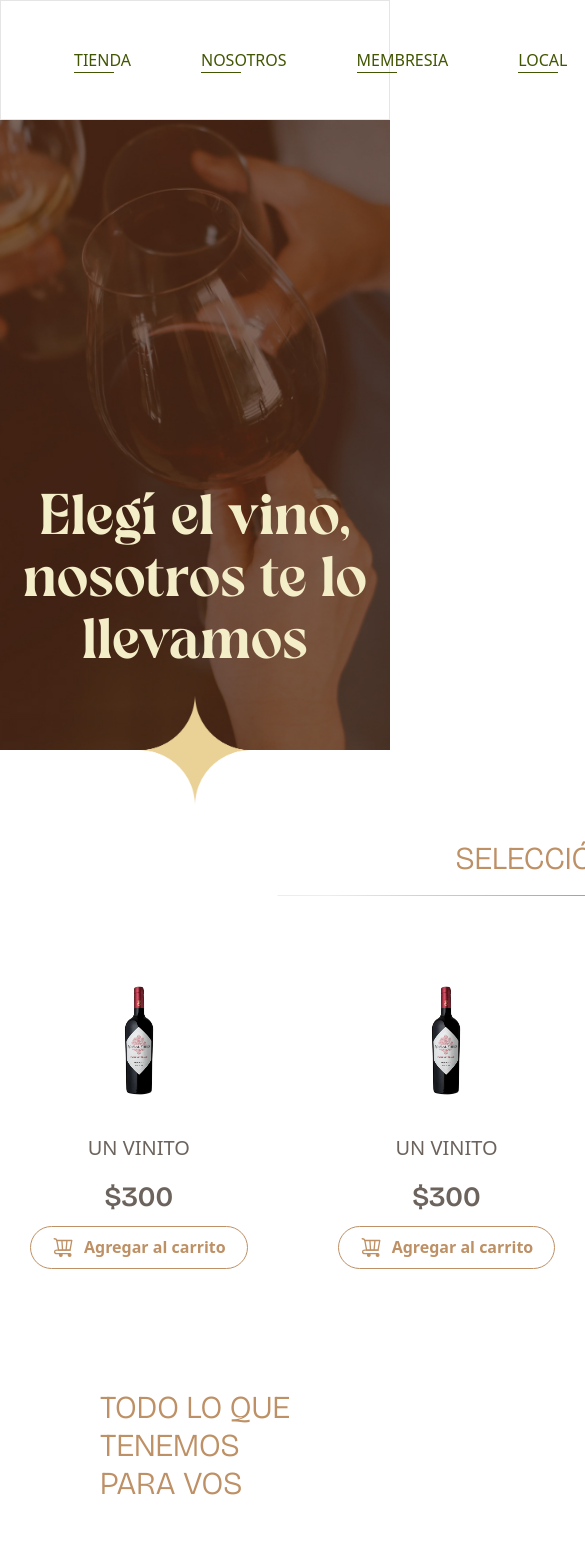
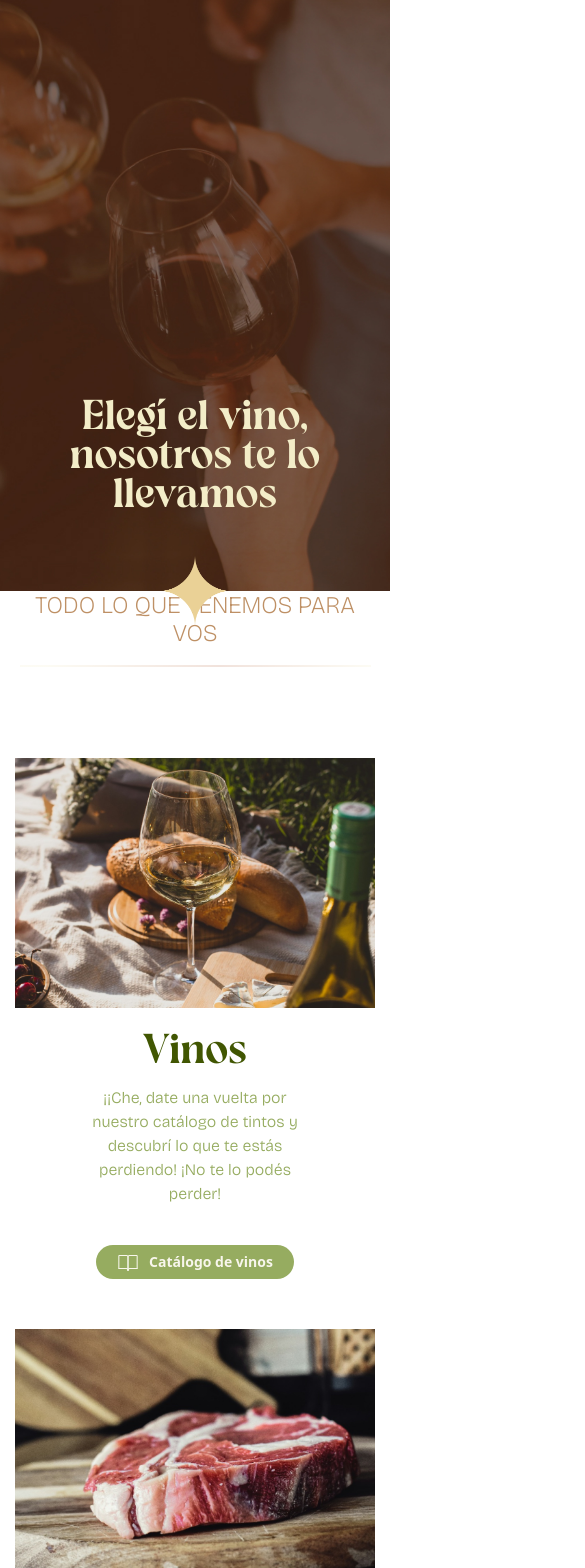
Before and after one commit to DiegoGraffi/La-casa-de-los-franceses, a Next.js app: page / in a window 390 px wide. Shown: the top 1568 px of the page, 585 px wide, since content can reach past the window. Built offline with nearby package versions, Linux system fonts and the light colour scheme.

Commit message:
hero, footer and categorySection mobile

```diff
--- a/src/app/homeSections/Categoria.tsx
+++ b/src/app/homeSections/Categoria.tsx
@@ -7,10 +7,10 @@ import SectionTitle from "@/components/SectionTitle";
 
 export default function Categoria() {
   return (
-    <div className="px-[100px] mx-auto flex flex-col justify-center w-full max-w-[1600px] gap-[90px]">
+    <div className="px-[15px] lg:px-[100px] mx-auto flex flex-col justify-center w-full max-w-[1600px] gap-[90px]">
       <SectionTitle title="Todo lo que tenemos para vos" />
       <div className="flex gap-x-[60px] relative self-center ">
-        <div className="flex flex-col">
+        <div className="flex flex-col gap-[25px] lg:gap-0">
           <CategoryCard
             title="Vinos"
             textButton="Catálogo de vinos"
--- a/src/app/homeSections/Hero.tsx
+++ b/src/app/homeSections/Hero.tsx
@@ -2,23 +2,25 @@ import Image from "next/image";
 
 export default function Hero() {
   return (
-    <div className="w-[100%] h-[750px] relative">
+    <div className="w-[100%] h-[70vh] md:h-[750px] relative">
       <div className="z-10 max-w-[1600px] px-[40px] mx-auto flex justify-center">
-        <h1 className="absolute mt-[200px] font-vangeda text-[55px]/[62px] text-primarioClaro text-center bottom-[75px]">
+        <h1 className="absolute mt-[200px] font-vangeda text-[40px]/[39px] md:text-[55px]/[62px] text-primarioClaro text-center bottom-[75px] px-[20px]">
           Elegí el vino, nosotros te lo llevamos
         </h1>
       </div>
       <div className="h-full">
         <div className="w-full h-full flex justify-center">
+          <div className="h-[72px] md:h-[112px] aspect-square bottom-0 absolute translate-y-[50%] ">
+
           <Image
             src="/images/estrella.png"
             alt="logo"
-            width={112}
-            height={112}
+            fill
             loading="eager"
             decoding="async"
-            className="bottom-0 absolute translate-y-[50%]"
-          />
+            className="object-contain"
+            />
+            </div>
         </div>
         <Image
           src="/images/portada.jpg"
--- a/src/app/layout.tsx
+++ b/src/app/layout.tsx
@@ -41,7 +41,7 @@ export default function RootLayout({
   return (
     <html lang="en">
       <body className={`${vangeda.variable} ${bricolage.variable}`}>
-        <Navbar />
+        {/* <Navbar /> */}
         {children}
         <Footer />
       </body>
--- a/src/app/page.tsx
+++ b/src/app/page.tsx
@@ -11,12 +11,12 @@ export default function Home() {
   return (
     <div className="min-h-screen flex justify-center items-center flex-col ">
       <Hero />
-      <Carrusel />
+      {/* <Carrusel /> */}
       <Categoria />
-      <Membresia />
-      <Nosotros />
-      <Eventos />
-      <Marca />
+      {/* <Membresia /> */}
+      {/* <Nosotros /> */}
+      {/* <Eventos /> */}
+      {/* <Marca /> */}
     </div>
   );
 }
--- a/src/components/CategoryCard.tsx
+++ b/src/components/CategoryCard.tsx
@@ -1,6 +1,8 @@
 import Image, { StaticImageData } from "next/image";
 import BotonXL from "./GeneralComponents/Botones/BotonXL";
 import catalogoIcon from "../../public/images/catalogoIcon.svg";
+import BotonLG from "./GeneralComponents/Botones/BotonLG";
+import BotonMD from "./GeneralComponents/Botones/BotonMD";
 
 type CategoryCardProps = {
   image: StaticImageData;
@@ -23,41 +25,57 @@ export default function CategoryCard({
 }: CategoryCardProps) {
   return (
     <div
-      className={`group w-full flex h-[425px] ${
-        reverse ? "flex-row-reverse" : "flex-row"
+      className={`group w-full flex md:px-0 flex-col gap-[25px] lg:flex-row lg:gap-0 lg:h-[425px] ${reverse ? "lg:flex-row-reverse" : "lg:flex-row"
       } `}
     >
-      <div className="max-h-[425px] flex-1 relative basis-1/2">
+      <div className="lg:max-h-[425px] flex-1 relative basis-1/2">
         <Image
           src={image}
           alt="imagen categoria"
+
+          className="object-cover h-[250px] lg:hidden"
+        />
+
+<Image
+          src={image}
+          alt="imagen categoria"
           fill
-          className="object-cover"
+          className="object-cover hidden lg:flex"
         />
       </div>
-      <div className="flex-1 flex flex-col px-[60px] gap-[4px] basis-1/2 justify-center group-hover:bg-gris6 transition-all ease-in-out duration-200">
+      <div className="flex-1 flex flex-col px-[60px] gap-[14px] basis-1/2 justify-center lg:group-hover:bg-gris6 transition-all ease-in-out duration-200">
         <h3
-          className={`text-[55px]/[62px] font-vangeda ${
+          className={`text-[40px]/[39px] text-center lg:text-start lg:text-[55px]/[62px] font-vangeda ${
             reverse ? "text-terciarioPrincipal" : "text-secundarioOscuro"
           }`}
         >
           {title}
         </h3>
         <p
-          className={`text-[20px]/[25px] ${
+          className={`text-[16px]/[24px] text-center lg:text-start lg:text-[20px]/[25px] ${
             reverse ? "text-terciarioClaro" : "text-secundarioPrincipal"
           }  font-light font-bricolage`}
         >
           {description}
         </p>
 
-        <div className="py-[25px]">
+        <div className="py-[25px] flex justify-center lg:justify-start">
+          <div className="flex lg:hidden">
+            <BotonMD  text={textButton}
+            link={link}
+            icon={catalogoIcon}
+            color={color}/>
+          </div>
+
+          <div className="hidden lg:flex">
+
           <BotonXL
             text={textButton}
             link={link}
             icon={catalogoIcon}
             color={color}
-          />
+            />
+            </div>
         </div>
       </div>
     </div>
--- a/src/components/Footer.tsx
+++ b/src/components/Footer.tsx
@@ -18,10 +18,10 @@ import FooterItem from "./FooterItem";
 export default function Footer() {
   return (
     <div className="bg-terciarioClaro w-full py-[70px]">
-      <div className="container mx-auto flex gap-[100px]">
-        <div className="flex flex-col gap-[60px]">
+      <div className="container mx-auto flex flex-col lg:flex-row gap-[50px] lg:gap-[100px]">
+        <div className="flex items-center flex-col gap-[60px]">
           <Image src={logo} alt="logo" width={150} className="object-contain" />
-          <div>
+          <div className="w-[90%] md:w-full">
             <ul>
               <li>
                 <FooterItem icon={pinIcon} label="Ubicación" />
@@ -41,16 +41,16 @@ export default function Footer() {
             </ul>
           </div>
         </div>
-        <div className="grid grid-cols-3 gap-[100px]">
-          <div className="col-span-1 flex flex-col gap-[25px]">
-            <div className="flex justify-between">
-              <p className="text-primarioMuyClaro font-bricolage font-semibold text-[28px]/[34px]">
+        <div className="grid grid-cols-1 lg:grid-cols-3 gap-[50px] lg:gap-[100px]">
+          <div className="col-span-1 flex flex-col gap-[25px] justify-center lg:justify-start">
+            <div className="flex justify-center md:justify-between w-full">
+              <p className="text-primarioMuyClaro font-bricolage font-semibold text-[28px]/[34px] text-center md:text-start">
                 Contacto
               </p>
-              <Image src={arrow} alt="arrow" />
+              <Image src={arrow} alt="arrow" className="hidden lg:flex"/>
             </div>
 
-            <ul>
+            <ul className="w-[90%] md:w-full mx-auto">
               <li>
                 <FooterItem icon={phoneIcon} label="+54 9 2645 13-9725" />
               </li>
@@ -64,11 +64,11 @@ export default function Footer() {
           </div>
 
           <div className="col-span-2 flex flex-col gap-[25px]">
-            <p className="text-primarioMuyClaro font-bricolage font-semibold text-[28px]/[34px]">
+            <p className="text-primarioMuyClaro font-bricolage font-semibold text-[28px]/[34px] text-center md:text-start">
               Varios
             </p>
-            <div className="grid grid-cols-2">
-              <ul>
+            <div className="grid grid-cols-1 lg:grid-cols-2">
+              <ul className="w-[90%] md:w-full mx-auto">
                 <li>
                   <FooterItem
                     icon={questionIcon}
@@ -89,7 +89,7 @@ export default function Footer() {
                 </li>
               </ul>
 
-              <ul>
+              <ul className="w-[90%] md:w-full mx-auto">
                 <li>
                   <FooterItem
                     icon={shopIcon}
--- a/src/components/ProductCard.tsx
+++ b/src/components/ProductCard.tsx
@@ -11,12 +11,13 @@ type ProductCardProps = {
 
 export default function ProductCard({ image, title, price }: ProductCardProps) {
   return (
-    <div className="p-[30px] flex flex-col justify-center items-center hover:bg-gris6 rounded-tl-[5px] rounded-tr-[25px] rounded-bl-[25px] rounded-br-[5px] w-full  transition-all ease-out duration-300">
-      <div className="p-2 flex justify-center items-center relative w-[150px] h-[150px]">
+    <div className="p-[30px] flex flex-col justify-center items-center hover:bg-gris6 rounded-tl-[5px] rounded-tr-[25px] rounded-bl-[25px] rounded-br-[5px] w-full transition-all ease-out duration-300">
+      <div className="p-2 flex justify-center items-center relative h-[150px] aspect-square border">
         <Image
           src={image!}
           alt="imagen producto"
-          className="object-contain h-[150px] w-[150px] p-2"
+          fill
+          className="object-contain p-2"
         />
       </div>
       <div className="flex flex-col gap-[20px] justify-center items-center mt-[20px] mb-[12px] h-full">
--- a/src/components/SectionTitle.tsx
+++ b/src/components/SectionTitle.tsx
@@ -8,10 +8,10 @@ type TitleProps = {
 export default function SectionTitle({ title }: TitleProps) {
   return (
     <div className="flex flex-col justify-center items-center gap-[17px]">
-      <p className="font-bricolage uppercase text-primarioOscuro font-light text-[32px]/[38px]">
+      <p className="font-bricolage uppercase text-primarioOscuro text-center font-extralight md:font-light text-[24px]/[28px] md:text-[32px]/[38px]">
         {title}
       </p>
-      <Image src={sectionLine} alt="line" width={650} />
+      <Image src={sectionLine} alt="line" className="h-[4px] w-[90vw] md:w-[650px]"/>
     </div>
   );
 }
```
Also changed, not shown: 1 other file (tests, documents, lock files or other folders).
